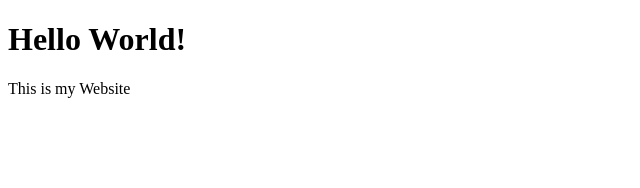
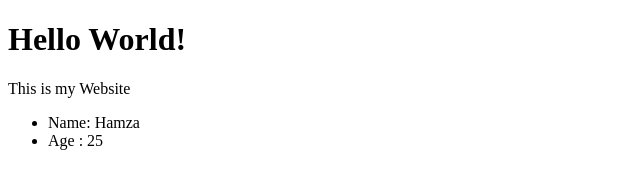
Before and after one commit to bootcampbyhamzasumbal/git-demo, a plain HTML site: page index.html in a window 1280 px wide. Shown: the whole page, without its empty margins (0-640 px from the left). Drawn offline with Linux system fonts and the light colour scheme.

Commit message:
added a new ul

```diff
--- a/index.html
+++ b/index.html
@@ -8,5 +8,9 @@
 <body>
     <h1>Hello World!</h1>
     <p>This is my Website</p>
+    <ul>
+        <li>Name: Hamza</li>
+        <li>Age : 25</li>
+    </ul>
 </body>
 </html>
```
